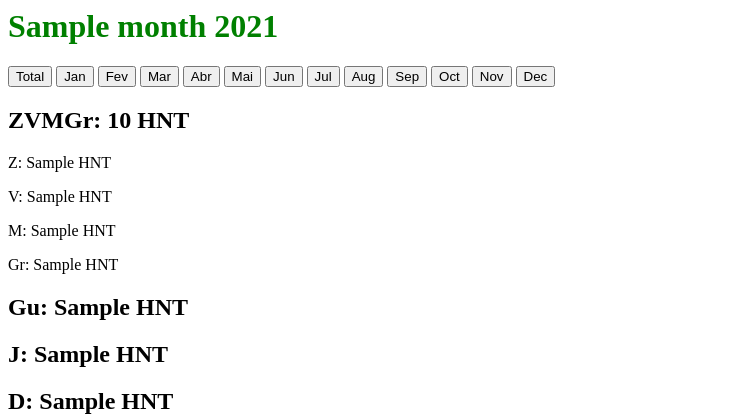
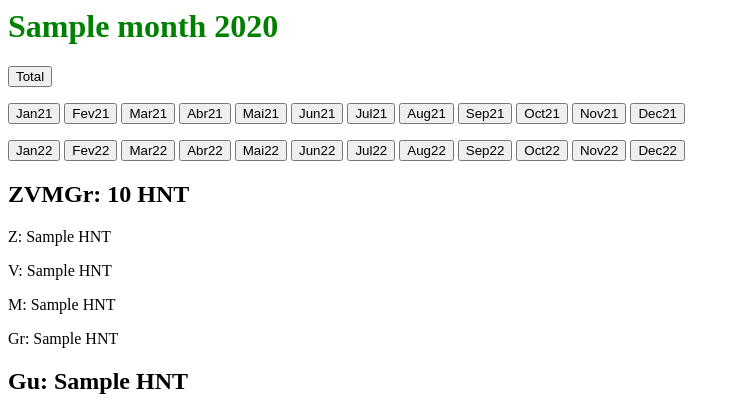
Before and after one commit to zepcp/helium, a FastAPI app: template templates/index.html in a window 1280 px wide. Shown: the top 416 px of the page, without its empty margins (0-740 px from the left). Run offline with FastAPI, Linux system fonts and the light colour scheme; the template is opened without the code that fills it: most values are stand-ins (such as "Sample title", 1, 10 or a date in 2020); parts of the project's set-up code (start-up, migrations or seed data) failed here and were passed over.

Commit message:
prepare 2022

```diff
--- a/templates/index.html
+++ b/templates/index.html
@@ -4,20 +4,34 @@
     <link href="{{ url_for('static', path='/styles.css') }}" rel="stylesheet">
 </head>
 <body>
-    <h1>{{ month }} 2021</h1>
+    <h1>{{ month }} {{ year }}</h1>
     <button onclick="window.location.href=window.location.protocol + '//' + window.location.host;">Total</button>
-    <button onclick="window.location.href=window.location.protocol + '//' + window.location.host + '?month=1';">Jan</button>
-    <button onclick="window.location.href=window.location.protocol + '//' + window.location.host + '?month=2';">Fev</button>
-    <button onclick="window.location.href=window.location.protocol + '//' + window.location.host + '?month=3';">Mar</button>
-    <button onclick="window.location.href=window.location.protocol + '//' + window.location.host + '?month=4';">Abr</button>
-    <button onclick="window.location.href=window.location.protocol + '//' + window.location.host + '?month=5';">Mai</button>
-    <button onclick="window.location.href=window.location.protocol + '//' + window.location.host + '?month=6';">Jun</button>
-    <button onclick="window.location.href=window.location.protocol + '//' + window.location.host + '?month=7';">Jul</button>
-    <button onclick="window.location.href=window.location.protocol + '//' + window.location.host + '?month=8';">Aug</button>
-    <button onclick="window.location.href=window.location.protocol + '//' + window.location.host + '?month=9';">Sep</button>
-    <button onclick="window.location.href=window.location.protocol + '//' + window.location.host + '?month=10';">Oct</button>
-    <button onclick="window.location.href=window.location.protocol + '//' + window.location.host + '?month=11';">Nov</button>
-    <button onclick="window.location.href=window.location.protocol + '//' + window.location.host + '?month=12';">Dec</button>
+    <p></p>
+    <button onclick="window.location.href=window.location.protocol + '//' + window.location.host + '?year=2021&month=1';">Jan21</button>
+    <button onclick="window.location.href=window.location.protocol + '//' + window.location.host + '?year=2021&month=2';">Fev21</button>
+    <button onclick="window.location.href=window.location.protocol + '//' + window.location.host + '?year=2021&month=3';">Mar21</button>
+    <button onclick="window.location.href=window.location.protocol + '//' + window.location.host + '?year=2021&month=4';">Abr21</button>
+    <button onclick="window.location.href=window.location.protocol + '//' + window.location.host + '?year=2021&month=5';">Mai21</button>
+    <button onclick="window.location.href=window.location.protocol + '//' + window.location.host + '?year=2021&month=6';">Jun21</button>
+    <button onclick="window.location.href=window.location.protocol + '//' + window.location.host + '?year=2021&month=7';">Jul21</button>
+    <button onclick="window.location.href=window.location.protocol + '//' + window.location.host + '?year=2021&month=8';">Aug21</button>
+    <button onclick="window.location.href=window.location.protocol + '//' + window.location.host + '?year=2021&month=9';">Sep21</button>
+    <button onclick="window.location.href=window.location.protocol + '//' + window.location.host + '?year=2021&month=10';">Oct21</button>
+    <button onclick="window.location.href=window.location.protocol + '//' + window.location.host + '?year=2021&month=11';">Nov21</button>
+    <button onclick="window.location.href=window.location.protocol + '//' + window.location.host + '?year=2021&month=12';">Dec21</button>
+    <p></p>
+    <button onclick="window.location.href=window.location.protocol + '//' + window.location.host + '?year=2022&month=1';">Jan22</button>
+    <button onclick="window.location.href=window.location.protocol + '//' + window.location.host + '?year=2022&month=2';">Fev22</button>
+    <button onclick="window.location.href=window.location.protocol + '//' + window.location.host + '?year=2022&month=3';">Mar22</button>
+    <button onclick="window.location.href=window.location.protocol + '//' + window.location.host + '?year=2022&month=4';">Abr22</button>
+    <button onclick="window.location.href=window.location.protocol + '//' + window.location.host + '?year=2022&month=5';">Mai22</button>
+    <button onclick="window.location.href=window.location.protocol + '//' + window.location.host + '?year=2022&month=6';">Jun22</button>
+    <button onclick="window.location.href=window.location.protocol + '//' + window.location.host + '?year=2022&month=7';">Jul22</button>
+    <button onclick="window.location.href=window.location.protocol + '//' + window.location.host + '?year=2022&month=8';">Aug22</button>
+    <button onclick="window.location.href=window.location.protocol + '//' + window.location.host + '?year=2022&month=9';">Sep22</button>
+    <button onclick="window.location.href=window.location.protocol + '//' + window.location.host + '?year=2022&month=10';">Oct22</button>
+    <button onclick="window.location.href=window.location.protocol + '//' + window.location.host + '?year=2022&month=11';">Nov22</button>
+    <button onclick="window.location.href=window.location.protocol + '//' + window.location.host + '?year=2022&month=12';">Dec22</button>
     <h2>ZVMGr: {{ z+v+m+gr }} HNT</h2>
     <p>Z: {{ z }} HNT</p>
     <p>V: {{ v }} HNT</p>
```
Also changed, not shown: apis/homepage.py (+11 -12 lines).
